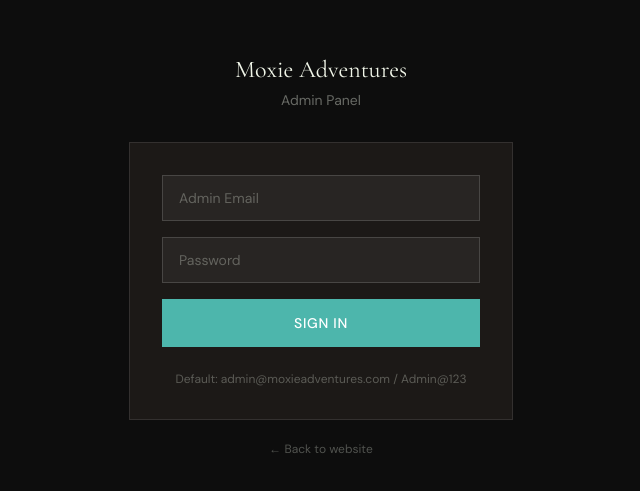
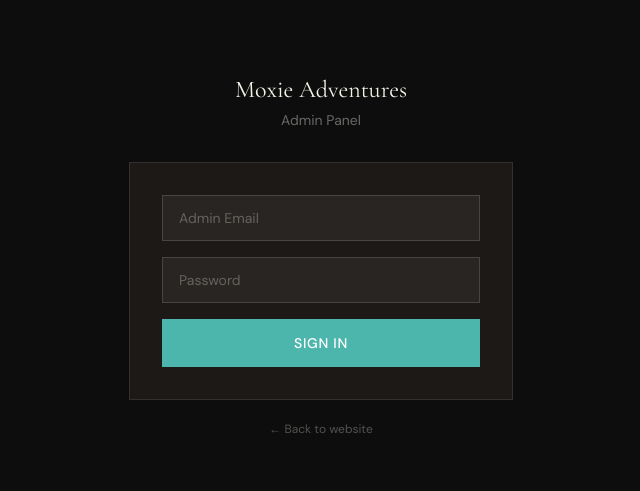
Before and after one commit to nasu-afk/moxie-adventures, a React (Vite) app in the folder frontend/: page /admin/login in a window 1280 px wide. Shown: the part 143-634 px from the top of the page, without its empty margins (319-959 px from the left). Built offline with nearby package versions, Linux system fonts and the light colour scheme.

Commit message:
remove default credentials from admin login

```diff
--- a/frontend/src/pages/AdminDashboard.jsx
+++ b/frontend/src/pages/AdminDashboard.jsx
@@ -47,7 +47,7 @@ export function AdminLogin() {
               {state.loading ? 'Signing in...' : 'Sign In'}
             </button>
           </form>
-          <p className="text-center mt-6 text-xs text-cream/30">Default: admin@moxieadventures.com / Admin@123</p>
+
         </div>
         <div className="text-center mt-4"><Link to="/" className="text-cream/30 text-xs hover:text-cream">← Back to website</Link></div>
       </div>
```
